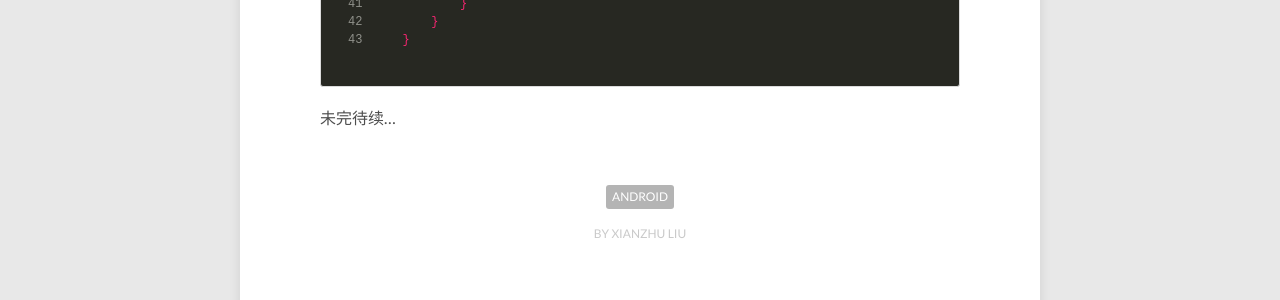
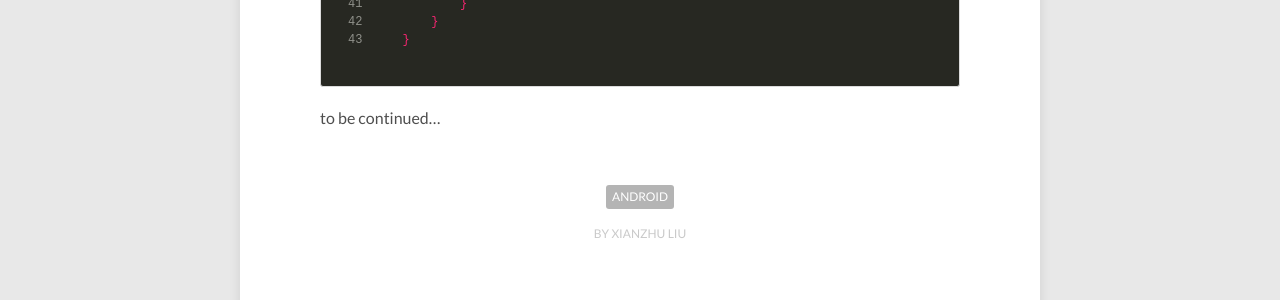
Before and after one commit to xianzhu21/xianzhu21.github.io, a Jekyll site: the page built from _posts/2017-01-01-rilj.md, in a window 1280 px wide and 900 px high, scrolled down 5070 px. Shown: the part 152-452 px from the top of the window. Built offline with Jekyll 4.4.1, drawn with Linux system fonts in a browser that asks for light colours; nearby versions of some CDN libraries; comment, search, counter and statistics services are not loaded.

Commit message:
Update 2017-01-01-rilj.md

```diff
--- a/_posts/2017-01-01-rilj.md
+++ b/_posts/2017-01-01-rilj.md
@@ -202,4 +202,4 @@ class RILSender extends Handler implements Runnable {
 }
 {% endhighlight %}
 
-未完待续...
+to be continued...
```
